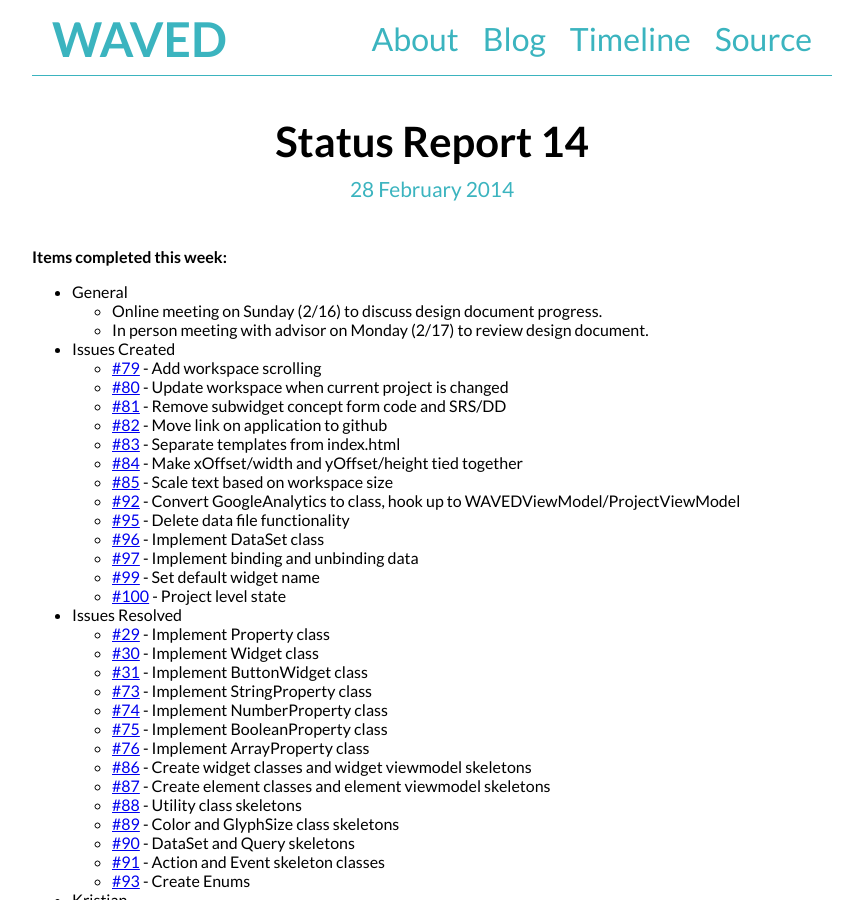
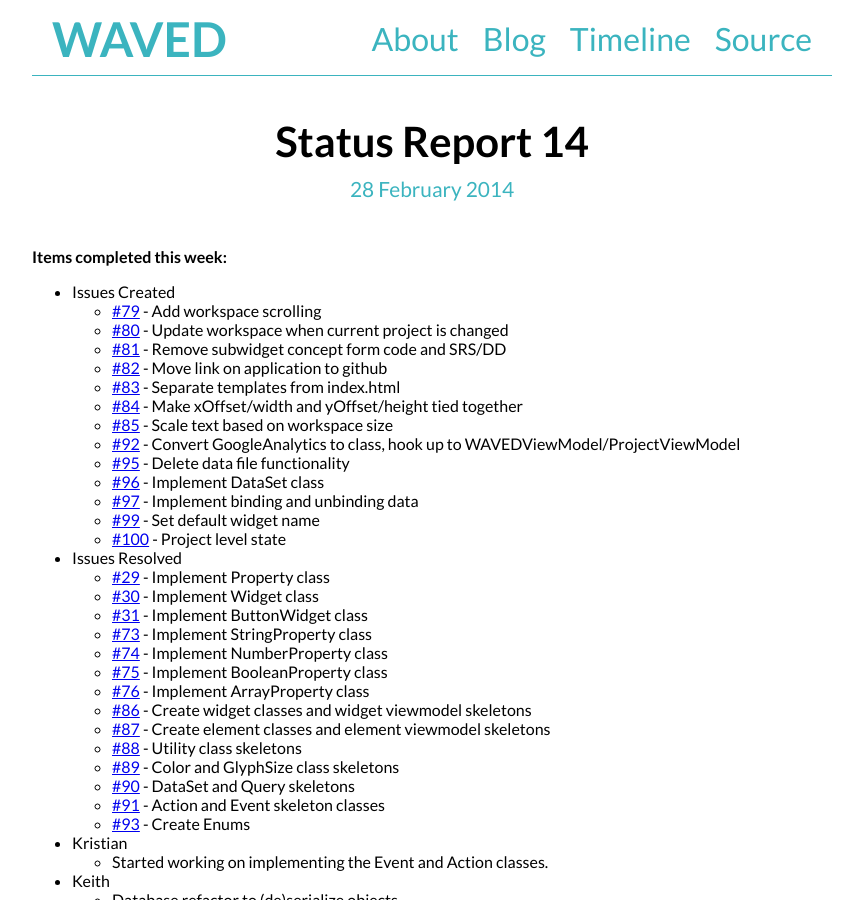
Before and after one commit to KSHSK/WAVED, a Jekyll site: the page built from _posts/2014-02-28-Status-Report-14.md, in a window 1280 px wide and 900 px high. Shown: the whole window, without its empty margins (208-1071 px from the left). Built offline with Jekyll 4.4.1, drawn with Linux system fonts in a browser that asks for light colours.

Commit message:
Fix report 14

```diff
--- a/_posts/2014-02-28-Status-Report-14.md
+++ b/_posts/2014-02-28-Status-Report-14.md
@@ -5,9 +5,6 @@ author: Steve Nguyen
 
 **Items completed this week:**
 
-* General
-	* Online meeting on Sunday (2/16) to discuss design document progress.
-	* In person meeting with advisor on Monday (2/17) to review design document.
 * Issues Created
 	* [#79](https://github.com/KSHSK/WAVED/issues/79) - Add workspace scrolling
 	* [#80](https://github.com/KSHSK/WAVED/issues/80) - Update workspace when current project is changed
```
